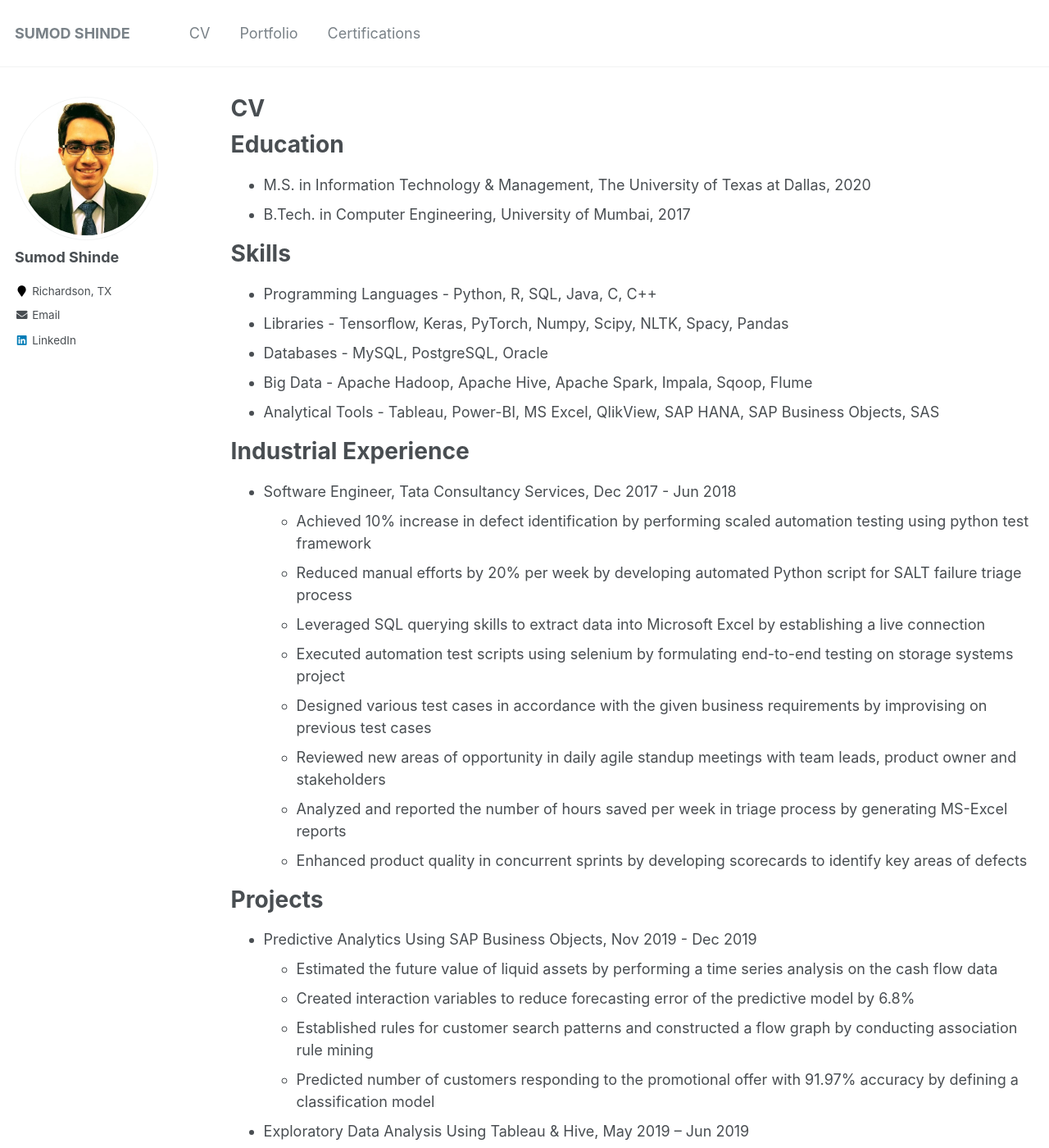
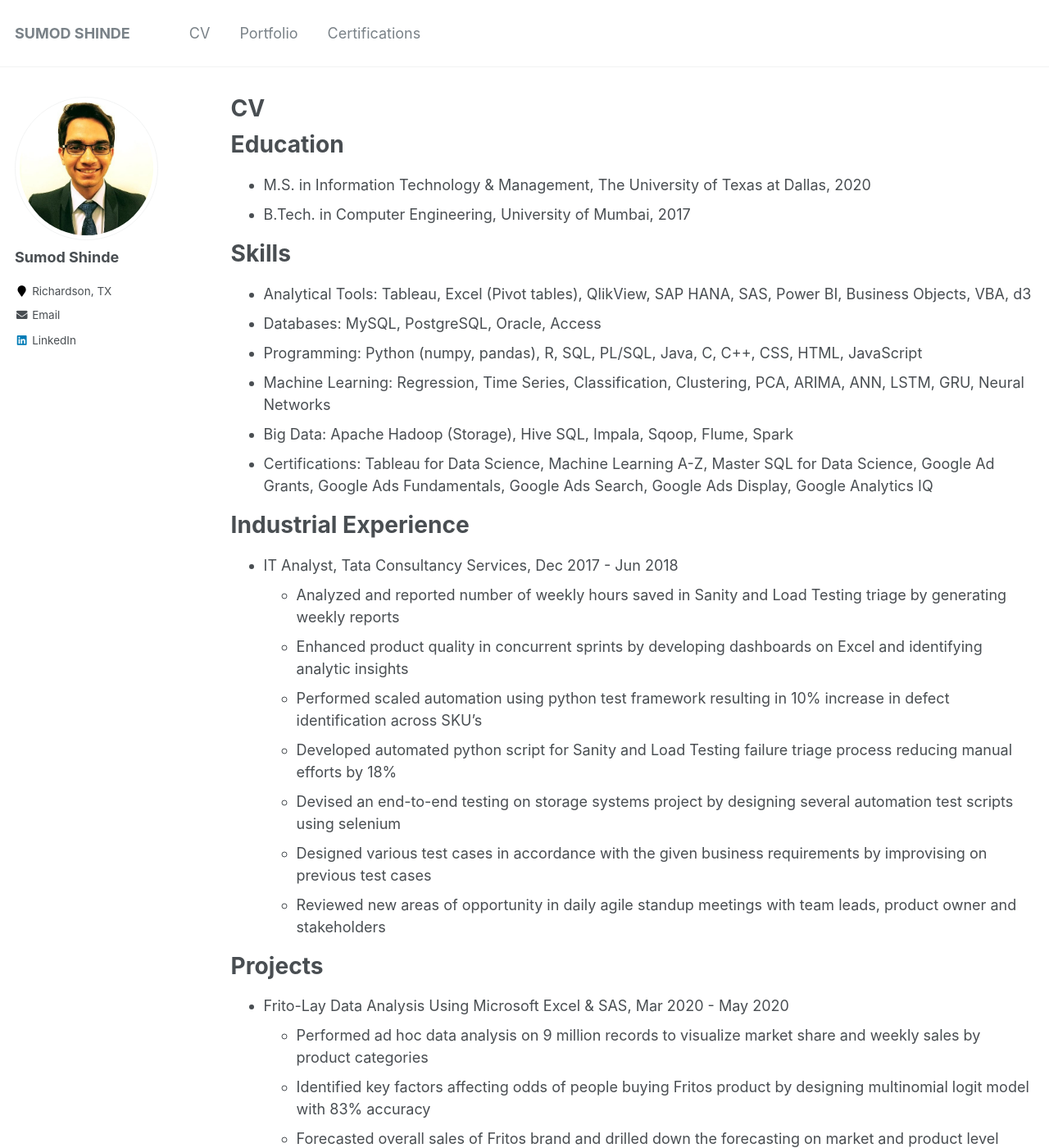
Before and after one commit to sumodshinde/sumodshinde.github.io, a Jekyll site: the page built from _pages/cv.md, in a window 1280 px wide and 1400 px high. Shown: the whole window at 82% size. Built offline with Jekyll 4.4.1, drawn with Linux system fonts in a browser that asks for light colours; some of the changed text lies outside the part shown.

Commit message:
Update cv.md

```diff
--- a/_pages/cv.md
+++ b/_pages/cv.md
@@ -16,26 +16,32 @@
 
 Skills
 ======
-* Programming Languages - Python, R, SQL, Java, C, C++
-* Libraries - Tensorﬂow, Keras, PyTorch, Numpy, Scipy, NLTK, Spacy, Pandas
-* Databases - MySQL, PostgreSQL, Oracle
-* Big Data - Apache Hadoop, Apache Hive, Apache Spark, Impala, Sqoop, Flume
-* Analytical Tools - Tableau, Power-BI, MS Excel, QlikView, SAP HANA, SAP Business Objects, SAS
+* Analytical Tools: Tableau, Excel (Pivot tables), QlikView, SAP HANA, SAS, Power BI, Business Objects, VBA, d3
+* Databases: MySQL, PostgreSQL, Oracle, Access
+* Programming: Python (numpy, pandas), R, SQL, PL/SQL, Java, C, C++, CSS, HTML, JavaScript
+* Machine Learning: Regression, Time Series, Classification, Clustering, PCA, ARIMA, ANN, LSTM, GRU, Neural Networks
+* Big Data: Apache Hadoop (Storage), Hive SQL, Impala, Sqoop, Flume, Spark
+* Certifications: Tableau for Data Science, Machine Learning A-Z, Master SQL for Data Science, Google Ad Grants, Google Ads Fundamentals, Google Ads Search, Google Ads Display,   Google Analytics IQ
 
 Industrial Experience
 ======
-* Software Engineer, Tata Consultancy Services, Dec 2017 - Jun 2018
-  * Achieved 10% increase in defect identification by performing scaled automation testing using python test framework
-  * Reduced manual efforts by 20% per week by developing automated Python script for SALT failure triage process
-  * Leveraged SQL querying skills to extract data into Microsoft Excel by establishing a live connection
-  * Executed automation test scripts using selenium by formulating end-to-end testing on storage systems project
+* IT Analyst, Tata Consultancy Services, Dec 2017 - Jun 2018
+  * Analyzed and reported number of weekly hours saved in Sanity and Load Testing triage by generating weekly reports
+  * Enhanced product quality in concurrent sprints by developing dashboards on Excel and identifying analytic insights
+  * Performed scaled automation using python test framework resulting in 10% increase in defect identification across SKU’s
+  * Developed automated python script for Sanity and Load Testing failure triage process reducing manual efforts by 18%
+  * Devised an end-to-end testing on storage systems project by designing several automation test scripts using selenium
   * Designed various test cases in accordance with the given business requirements by improvising on previous test cases
   * Reviewed new areas of opportunity in daily agile standup meetings with team leads, product owner and stakeholders
-  * Analyzed and reported the number of hours saved per week in triage process by generating MS-Excel reports
-  * Enhanced product quality in concurrent sprints by developing scorecards to identify key areas of defects
 
 Projects
 ======
+* Frito-Lay Data Analysis Using Microsoft Excel & SAS, Mar 2020 - May 2020
+  * Performed ad hoc data analysis on 9 million records to visualize market share and weekly sales by product categories
+  * Identified key factors affecting odds of people buying Fritos product by designing multinomial logit model with 83% accuracy
+  * Forecasted overall sales of Fritos brand and drilled down the forecasting on market and product level using ARIMA model
+  * Predicted number of units at market level for various product types to efficiently manage inventory across 140 locations
+  * Utilized demographics coupled with customer segments using Recency Frequency Monetary analysis to get crucial insights
 
 * Predictive Analytics Using SAP Business Objects, Nov 2019 - Dec 2019
   * Estimated the future value of liquid assets by performing a time series analysis on the cash flow data
@@ -43,15 +49,21 @@
   * Established rules for customer search patterns and constructed a flow graph by conducting association rule mining
   * Predicted number of customers responding to the promotional offer with 91.97% accuracy by defining a classification model
 
-* Exploratory Data Analysis Using Tableau & Hive, May 2019 – Jun 2019
+* Walmart Sales Prediction Using Python, Apr 2019 – Jun 2019
+  * Analyzed the impact of Markdown values and Holidays on Weekly Sales of various departments for 45 Walmart stores
+  * Forecasted overall sales for 3 months by store type using Auto-ARIMA predictive model with RMSE of 407.8 units
+  * Improved accuracy of sales forecast by implementing GRU predictive model to reduce the root mean square error by 6.14%
+  * Created an ensemble regression model by taking average of regressors to reduce RMSE and improve accuracy to 97.18 %
+
+* Exploratory Data Analysis Using Tableau & Hive, Apr 2019 – Jun 2019
   * Imported geolocation and truck information data into Hadoop File System by incorporating external tables using Hive
   * Eliminated the skewness in the data by identifying and normalizing risk factor associated with truck accidents
   * Identified cities prone to high number of accidents by integrating Apache Hadoop with Tableau dashboards
 
-* Bitcoin Price Prediction Using ARIMA Forecasting, Mar 2019
+* Bitcoin Price Prediction Using ARIMA Forecasting in R, Mar 2019
   * Utilized cryptocurrency, crude oil and stock price variables to improve the forecasting accuracy of bitcoin prices by 9%
   * Visualized periodogram and analyzed results to identify the trends in bitcoin prices based on seasonality
-  * Optimized ARIMA model to efficiently forecast bitcoin prices and visualized the results using ggplot2
+  * Optimized ARIMA model to efficiently forecast bitcoin prices and visualized the predicted results using ggplot2
 
 * Google AdWords Campaign, Feb 2019 – Mar 2019
   * Strategized SEM campaigns for Thea’s Star of Hope to increase brand awareness and donations towards cancer research studies
```
